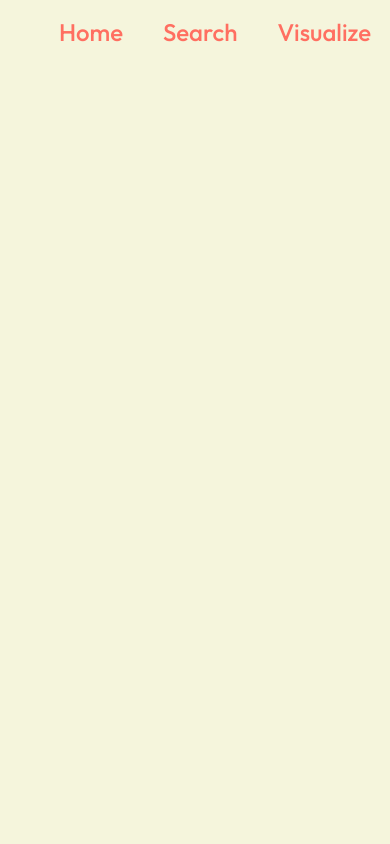
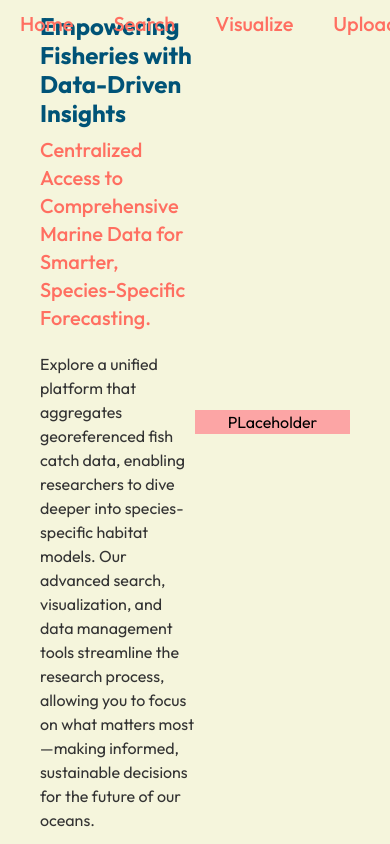
Before and after one commit to Navadeep-Reddy/AquaNexus, a React (Vite) app: page / in a window 390 px wide. Built offline with nearby package versions, Linux system fonts and the light colour scheme.

Commit message:
Finished Text content for hero section

```diff
--- a/index.html
+++ b/index.html
@@ -4,7 +4,7 @@
     <meta charset="UTF-8" />
     <link rel="icon" type="image/svg+xml" href="" />
     <meta name="viewport" content="width=device-width, initial-scale=1.0" />
-    <title>AquaNexus</title>
+    <title>AQUA NEXUS</title>
   </head>
   <body>
     <div id="root"></div>
--- a/src/App.jsx
+++ b/src/App.jsx
@@ -1,13 +1,13 @@
 import './styles/App.css'
-
-
 import React from 'react'
 import Navbar from './components/Navbar'
+import Hero from './components/Hero'
 
 const App = () => {
   return (
     <div >
       <Navbar />
+      <Hero />
     </div>
   )
 }
--- a/src/components/Hero.jsx
+++ b/src/components/Hero.jsx
@@ -1,9 +1,15 @@
 import React from 'react'
+import '/src/styles/hero.css'
 
 const Hero = () => {
   return (
-    <div>
-
+    <div className='container flex justify-center items-center mx-auto px-10 xl:min-w-[70%] md:min-w-[80%] sm:min-w-[100%] min-h-[100vh]'>
+      <div className='w-1/2 flex justify-center flex-col '>
+            <h1 className='lg:text-5xl xl:text-6xl md:text-4xl sm:text-3xl font-bold leading-[1.2] text-2xl text-PrimaryBlue'>Empowering Fisheries with Data-Driven Insights</h1>
+            <h2 className='text-xl font-medium mt-2 text-AccentCoral'>Centralized Access to Comprehensive Marine Data for Smarter, Species-Specific Forecasting.</h2>
+            <p className='mt-5 text-TextCharcoal'>Explore a unified platform that aggregates georeferenced fish catch data, enabling researchers to dive deeper into species-specific habitat models. Our advanced search, visualization, and data management tools streamline the research process, allowing you to focus on what matters most—making informed, sustainable decisions for the future of our oceans.</p>
+      </div>
+      <div className='w-1/2 bg-red-300 flex justify-center'> PLaceholder</div>
     </div>
   )
 }
--- a/src/components/Navbar.jsx
+++ b/src/components/Navbar.jsx
@@ -7,18 +7,18 @@ const Navbar = () => {
 
   useEffect( () => {
     window.addEventListener('scroll', () => {
-        (window.scroll > 100)? setSticky(true) : setSticky(false);
+        (window.scrollY > 100)? setSticky(true) : setSticky(false);
     })
   }, []);
 
   return (
-    <div className='w-full fixed top-0'>
-        <div className={`w-[80%] mx-auto flex justify-between items-center ${sticky? "bg-PrimaryBlue" : "bg-inherit"} `}>
+    <div className={`w-full fixed top-0 ${sticky? "bg-PrimaryBlue" : "bg-inherit"} duration-200`}>
+        <div className={`xl:w-[80%] md:w-[90%] sm:w-[100%] mx-auto flex justify-between items-center`}>
         <div className='max-h-full'>
-            <img src={Logo1} className='h-[4rem] '></img>
+            <img src={Logo1} className='xl:h-[4rem] h-[3rem]'></img>
         </div>
 
-        <ul className='font-medium text-2xl text-AccentCoral flex '>
+        <ul className='font-medium xl:text-2xl lg:text-2xl text-xl text-AccentCoral flex '>
             <li className='mx-5'>Home</li>
             <li className='mx-5'>Search</li>
             <li className='mx-5'>Visualize</li>
--- a/tailwind.config.js
+++ b/tailwind.config.js
@@ -11,6 +11,7 @@ export default {
         SecondaryGreen : "#20B2AA",
         AccentCoral: "#FF6F61",
         BackgroundSand: "#F5F5DC",
+        TextCharcoal: "#333333",
       },
     },
   },
```
Also changed, not shown: src/styles/hero.css (added).
